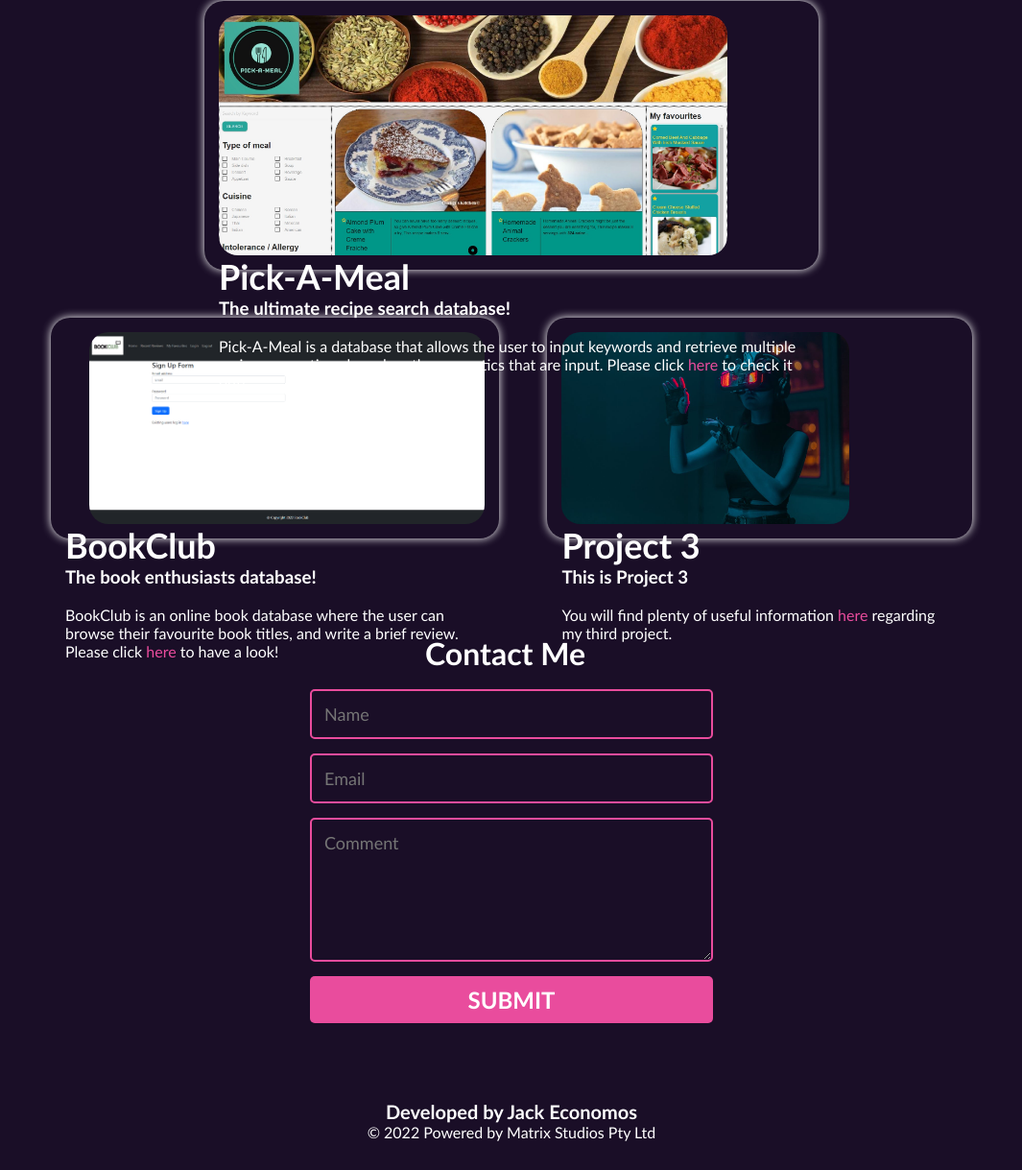
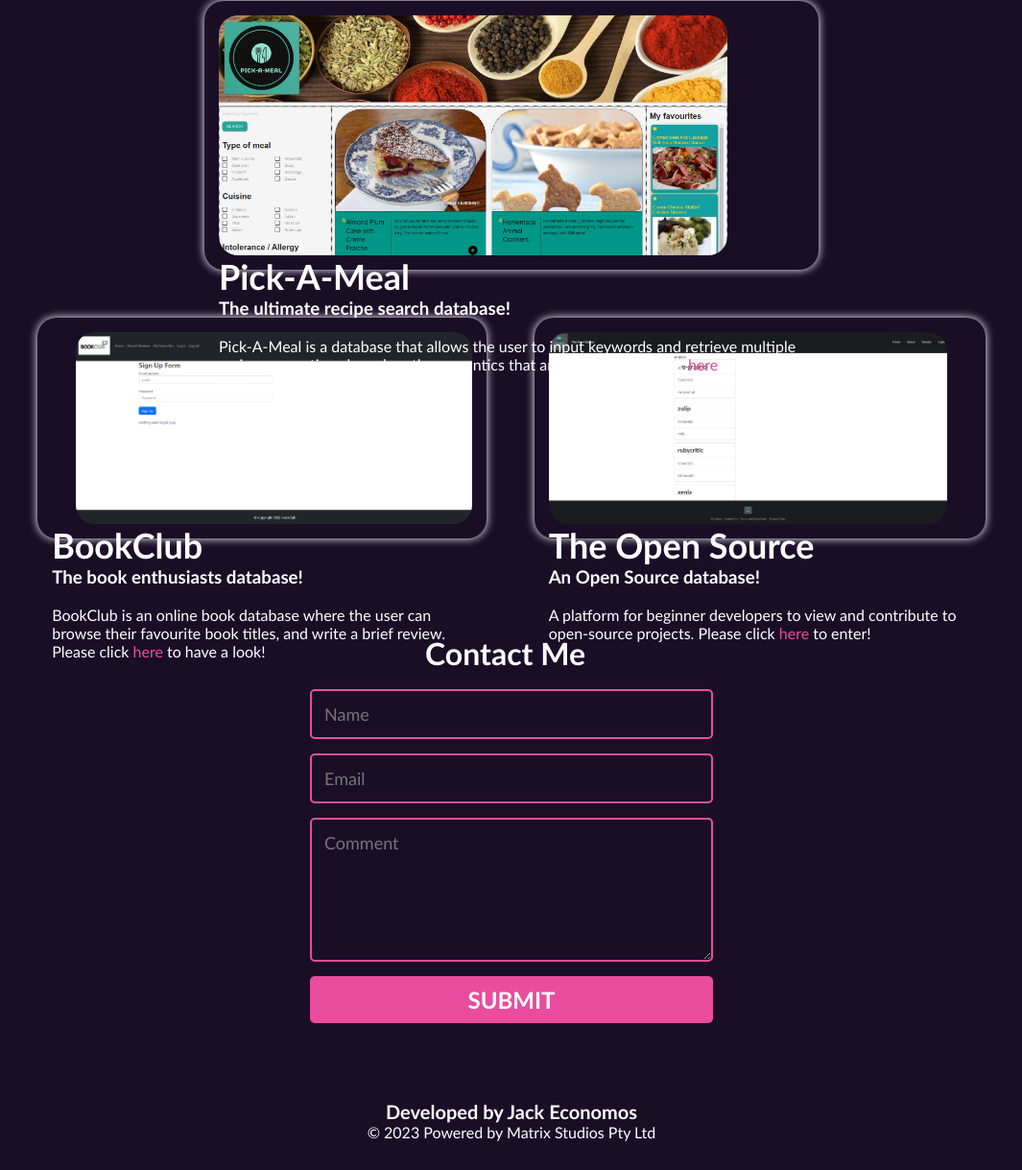
Before and after one commit to jeco1988/Challenge-2, a plain HTML site: page index.html in a window 1280 px wide. Shown: the part 1141-2360 px from the top of the page at 96% size, without its empty margins (107-1172 px from the left). Drawn offline with Linux system fonts and the light colour scheme.

Commit message:
updated project 3

```diff
--- a/index.html
+++ b/index.html
@@ -57,7 +57,7 @@
         </div>
         <div id="container">
          <div id="Project2" class="Project2">
-            <img src="./assets/images/BookClubSignUp.png" alt="Cyberpunk Girl" class="float-right" />
+            <img src="./assets/images/BookClubSignUp.png" alt="BookClub" class="float-right" />
             <h2>BookClub</h2>
             <p>
                 <h3>The book enthusiasts database!</h3><br>
@@ -65,11 +65,11 @@
             </p>
          </div>
          <div id="Project3" class="Project3">
-            <img src="./assets/images/VRwoman.jpeg" alt="VR Girl" class="float-left" />
-            <h2>Project 3</h2>
+            <img src="./assets/images/OSScreenshot.jpg" alt="The Open Source" class="float-left" />
+            <h2>The Open Source</h2>
             <p>
-                <h3>This is Project 3</h3><br>
-                You will find plenty of useful information <a id="link" href="www.example.com">here</a> regarding my third project.
+                <h3>An Open Source database!</h3><br>
+                A platform for beginner developers to view and contribute to open-source projects. Please click <a id="link" href="https://theopensource.herokuapp.com/">here</a> to enter!
             </p>
          </div>
         </div>
@@ -87,7 +87,7 @@
     <div id="footer" class="footer"></section>
         <h2>Developed by Jack Economos</h2>
         <p>
-            &copy; 2022 Powered by Matrix Studios Pty Ltd
+            &copy; 2023 Powered by Matrix Studios Pty Ltd
         </p>
     </div>
 </body>
```
Also changed, not shown: assets/images/OSScreenshot.jpg (added), script.js (deleted).
